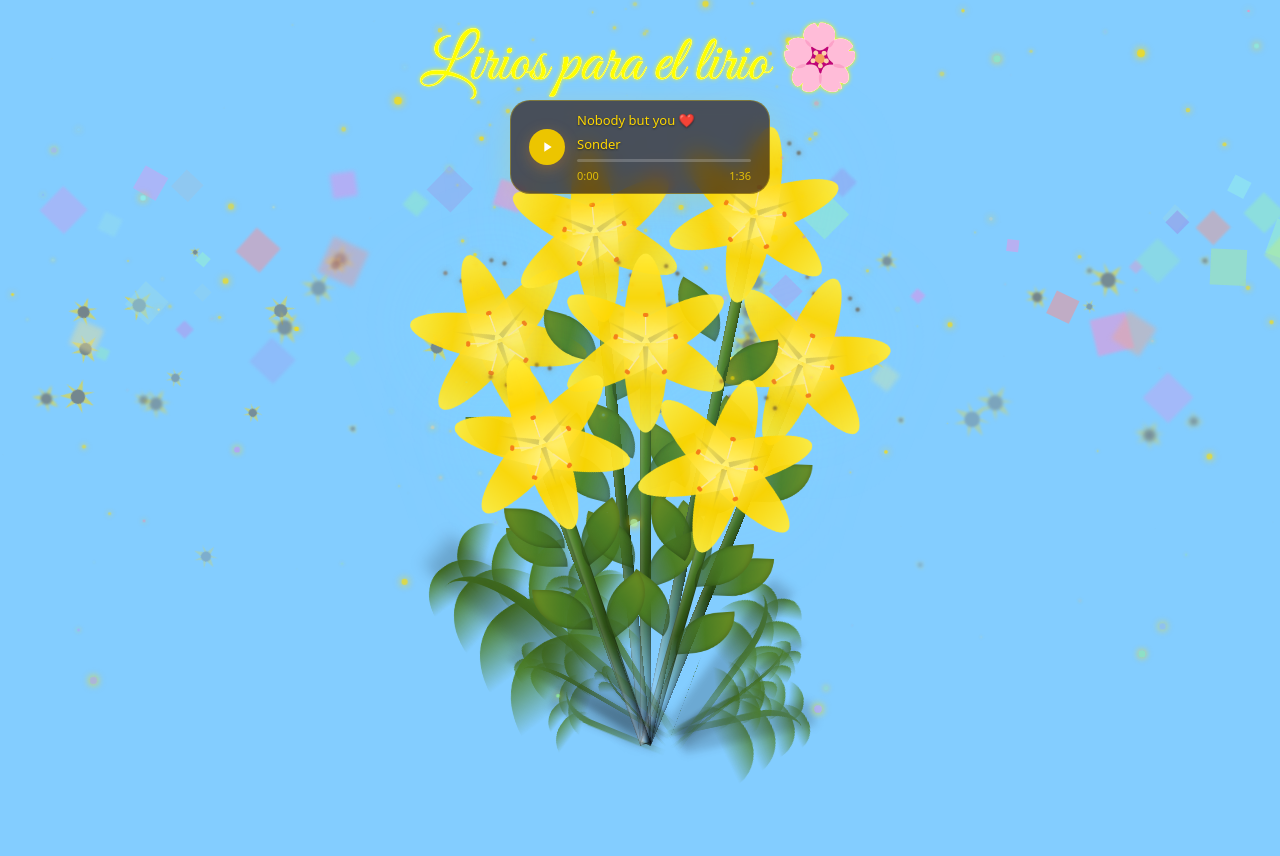
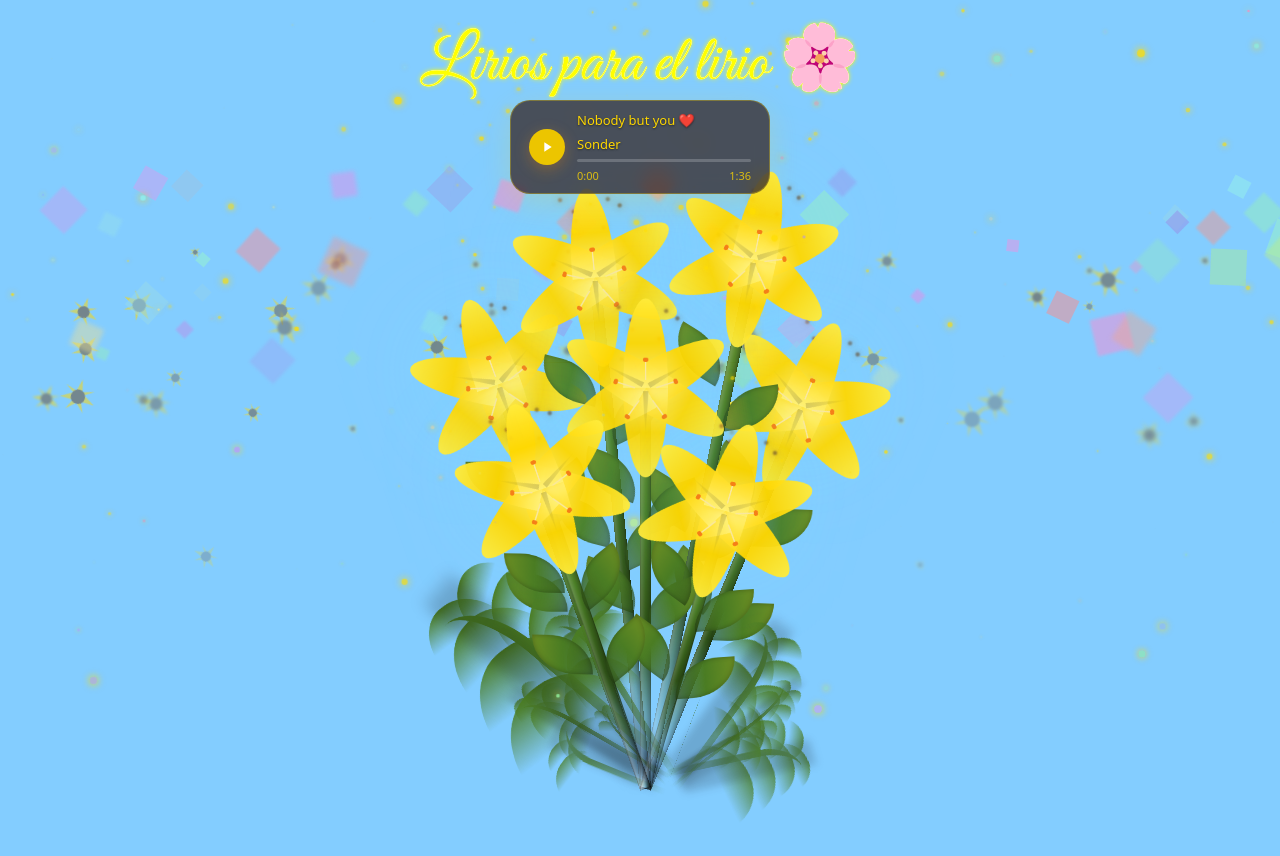
Before and after one commit to sebastian-alpizar/Flores-Amarillas, a plain HTML site: page index.html in a window 1280 px wide. Before the commit the page ends 817 px from the top, so only its background shows below. Drawn offline with Linux system fonts and the light colour scheme; animation ran at ten frames a second; a web font is replaced by a local one.

Commit message:
ajuste 2

```diff
--- a/index.html
+++ b/index.html
@@ -2,6 +2,8 @@
     <meta charset="UTF-8">
     <meta name="viewport" content="width=device-width, initial-scale=1.0">
     <title>Para Ash, la más bella 🌸</title>
+
+    <link rel="shortcut icon" href="assets/ash.png">
 
     <meta property="og:title" content="Lirios para un lirio 🌸">
     <meta property="og:description" content="Te regalo estas flores amarillas 🌸✨">
@@ -9,7 +11,6 @@
     <meta property="og:url" content="https://feliz-21-de-septiembre-ash.netlify.app/">
     <meta property="og:type" content="website">
 
-    <link rel="shortcut icon" href="assets/ash.png">
 
     <!-- <meta name="twitter:card" content="summary_large_image">
     <meta name="twitter:title" content="Feliz día de las Flores Amarillas🌻">
@@ -225,7 +226,7 @@
 
         .night{display:none;}
         .flowers { position: relative; transform: scale(0.7); z-index: 2; }
-        .flower { position: absolute; bottom: 10vmin; transform-origin: bottom center; z-index: 50; will-change: transform; }
+        .flower { position: absolute; bottom: 2vmin; transform-origin: bottom center; z-index: 50; will-change: transform; }
         .flower--1 { animation: moving-flower-1 4s linear infinite; }
         .flower--1 .flower__line { height: 70vmin; animation-delay: 0.3s; }
         .flower--1 .flower__line__leaf--1 { animation: blooming-leaf-right var(--fl-speed) 1.6s backwards; }
@@ -389,7 +390,7 @@
             --c: var(--grass-color);
             --line-w: 2.5vmin;
             position: absolute;
-            bottom: 10vmin;
+            bottom: 3vmin;
             left: 0;
             display: flex;
             flex-direction: column;
```
